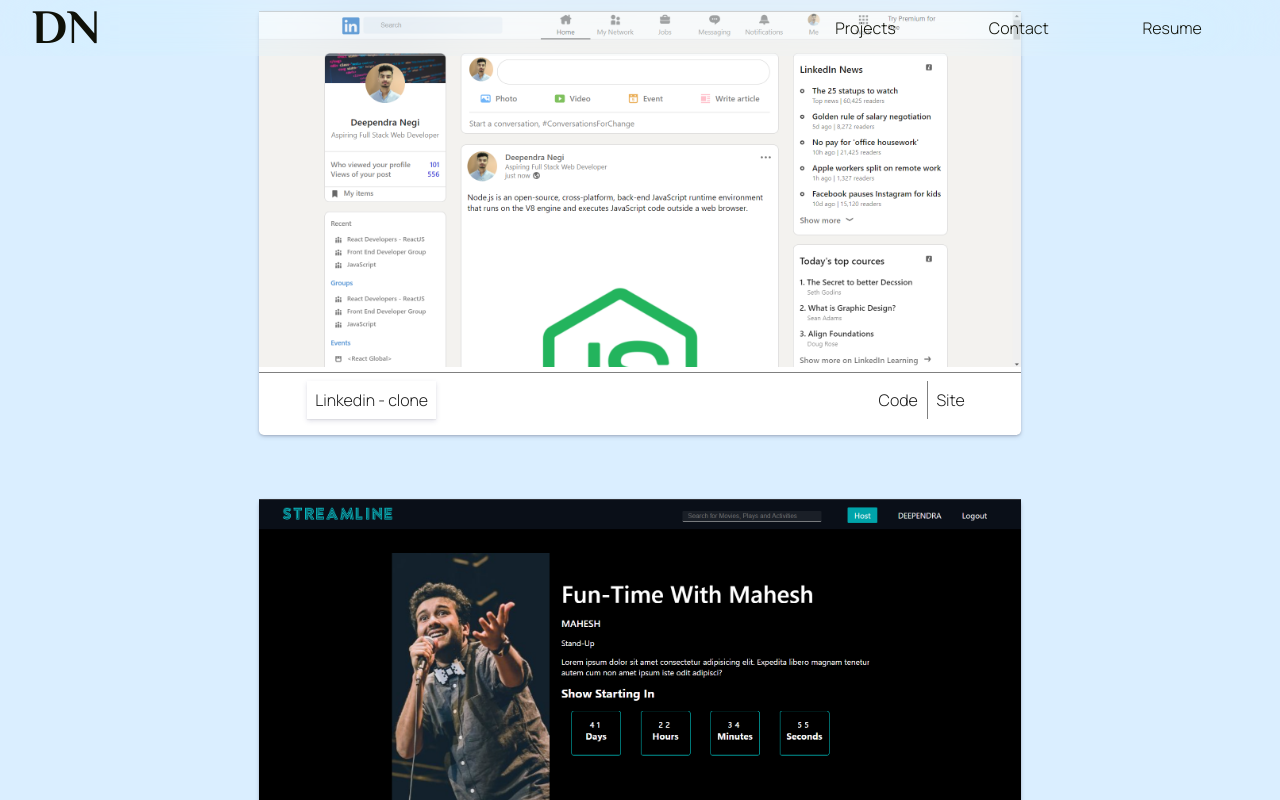
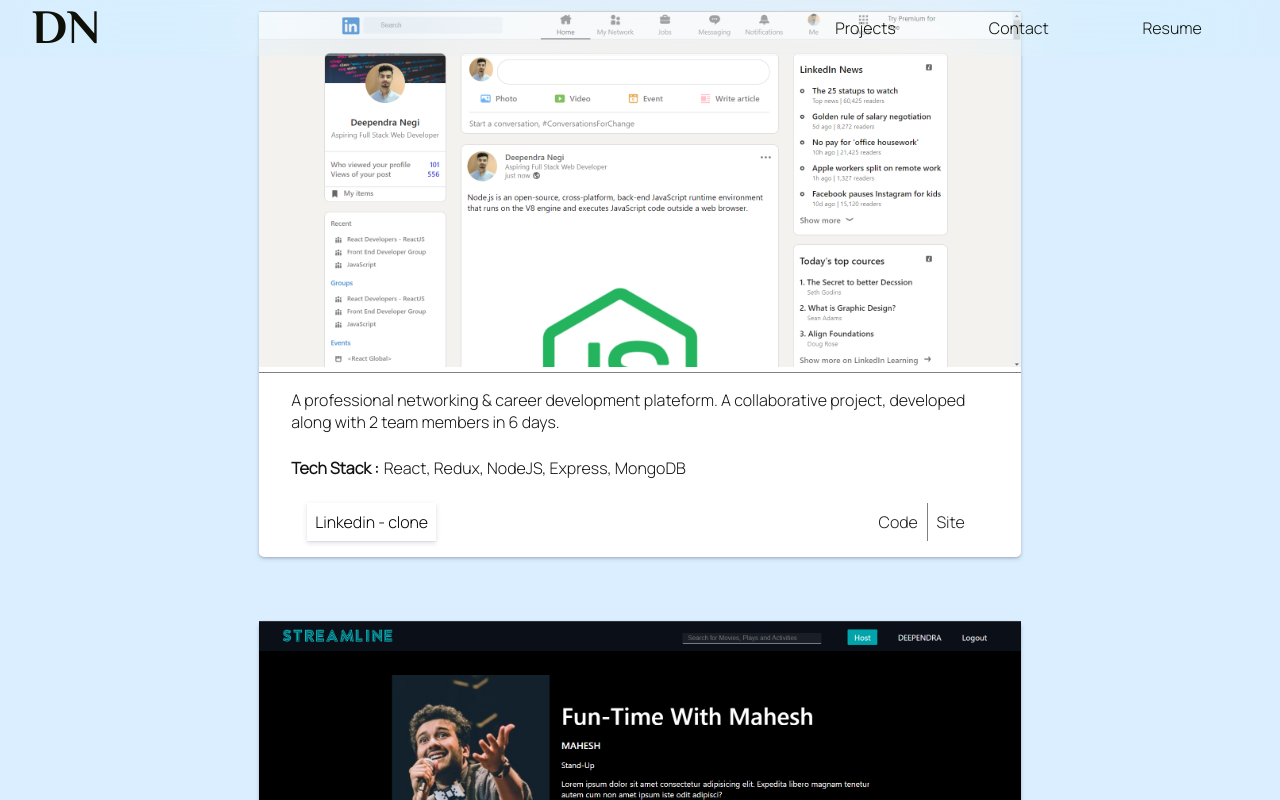
Before and after one commit to Deependra-Negi/portfolio, a React (Create React App) app: page / in a window 1280 px wide. Both pictures are taken after a click on the element "Linkedin - clone". Shown: the part 2318-3118 px from the top of the page. Built offline with nearby package versions, Linux system fonts and the light colour scheme.

Commit message:
added description section to each project

```diff
--- a/src/Components/Project.jsx
+++ b/src/Components/Project.jsx
@@ -1,8 +1,15 @@
-import React from 'react'
+import React,{useState} from 'react'
 import styled from 'styled-components'
 import {v4 as uuid} from 'uuid'
 
 export default function Project({ data }) {
+
+    const [aboutId, setAboutId] = useState("");
+
+    const handleShowAbout = (e) => {
+        setAboutId(e.target.id)
+        console.log({aboutId})
+    }
 
     return (
         <>
@@ -10,9 +17,14 @@
             <Cont key={uuid()}>
                 <ImgCont>
                         <img src={el.img} alt="" />
-                </ImgCont>
+                    </ImgCont>
+                        {el.id===aboutId ?
+                        <DetailData onClick={(e) => handleShowAbout(e)} >
+                            <div>{el.desc}</div>
+                            <div><p>Tech Stack : </p> <div>{el.stack}</div></div>
+                        </DetailData> : null}
                 <Name>
-                    <div className="name"><a href={el.url} target="_blank" rel="noopener noreferrer">{el.name}</a></div>
+                    <div className="name" id={el.id} onClick={(e) => handleShowAbout(e)}>{el.name}</div>
                     <div className="btn">
                         <Code><a href={el.gh} target="_blank" rel="noopener noreferrer">Code</a></Code>
                         <Site><a href={el.url} target="_blank" rel="noopener noreferrer">Site</a></Site>
@@ -33,7 +45,7 @@
     display: flex;
     flex-direction: column;
     box-shadow: rgba(50, 50, 93, 0.25) 0px 2px 5px -1px, rgba(0, 0, 0, 0.3) 0px 1px 3px -1px;
-    transition: transform 250ms;
+    transition: transform 450ms;
     :hover {
     transform: translateY(-2px);
     box-shadow: rgba(50, 50, 93, 0.25) 0px 2px 6px -1px, rgba(0, 0, 0, 0.3) 0px 2px 6px -1px;
@@ -51,7 +63,6 @@
     }
 `
 const ImgCont = styled.div`
-    cursor: pointer;
     align-self: center;
     max-width: 100%;
     border-bottom: 1px solid gray;
@@ -113,3 +124,24 @@
         background-image: linear-gradient(to right, #eeeeee,#fafafa,#f7f7f7, #fff);
     }
 `
+const DetailData = styled.div`
+    background-color: white;
+    color: #141414;
+    padding: 1rem 2rem;
+    transition: 1s ease-in-out;
+    div>p{
+        font-weight: bold;
+    }
+    div:last-child{
+        display: flex;
+        margin-top: 1.5rem;
+        div{
+            margin-top: -0rem;
+            padding-left: 0.3rem;
+        }
+    }
+    :hover{
+        color: #fff8f8;
+        background-image: linear-gradient(#1b1b1b, #171717, #141414, #111111, #000000);
+    }
+`
--- a/src/Components/Projects.jsx
+++ b/src/Components/Projects.jsx
@@ -6,11 +6,11 @@
 export default function Projects() {
 
     const projectData = [
-        { id: "1", name: "Linkedin - clone", img: "linkedin-project.png", gh:"https://github.com/Deependra-Negi/LinkedIn-project", url:"https://linkedin-clone-sigma.vercel.app/" },
-        { id: "1", name: "Streamline (Hackathon)", img: "streamline.png", gh:"https://github.com/Deependra-Negi/HighDash_Hackathon-/", url:"https://streamline-acp24.vercel.app/" },
-        { id: "1", name: "Orbitz.com - clone", img: "orbitz1.png", gh:"https://github.com/Deependra-Negi/orbitz-clone", url:"https://orbitz.netlify.app/" },
-        { id: "2", name: "Angel.co - clone", img: "angel1.png", gh:"https://github.com/Deependra-Negi/project-angel", url:"https://angellist.netlify.app/" },
-        { id: "3", name: "Internshala - clone", img: "internshala2.png", gh:"https://github.com/Deependra-Negi/internshala_project", url:"https://pulkit0111.github.io/internshala_project/" }
+        { id: "1", name: "Linkedin - clone", img: "linkedin-project.png", gh:"https://github.com/Deependra-Negi/LinkedIn-project", url:"https://linkedin-clone-sigma.vercel.app/", desc: "A professional networking & career development plateform. A collaborative project, developed along with 2 team members in 6 days.", stack:"React, Redux, NodeJS, Express, MongoDB"},
+        { id: "2", name: "Streamline (Hackathon)", img: "streamline.png", gh:"https://github.com/Deependra-Negi/HighDash_Hackathon-/", url:"https://streamline-acp24.vercel.app/", desc: "A live show hosting and streaming platform. A 48 hours hackathon, organized by Masai School. Developed the project along with 3 team members. Secured 1st position.", stack:"React, Redux, NodeJS, Express, MongoDB"},
+        { id: "3", name: "Orbitz.com - clone", img: "orbitz1.png", gh:"https://github.com/Deependra-Negi/orbitz-clone", url:"https://orbitz.netlify.app/", desc: "A travel fare aggregator website, used for booking hotel rooms. A collaborative project, developed along with 3 team members in 6 days.", stack:"React, Redux, MaterialUI, Styled-Components"},
+        { id: "4", name: "Angel.co - clone", img: "angel1.png", gh:"https://github.com/Deependra-Negi/project-angel", url:"https://angellist.netlify.app/", desc: "Website for startups to hire, and job-seekers looking to work at startups. A collaborative project, developed along with 3 team members in 6 days.", stack:"React, Redux, MaterialUI, Styled-Components"},
+        { id: "5", name: "Internshala - clone", img: "internshala2.png", gh:"https://github.com/Deependra-Negi/internshala_project", url:"https://pulkit0111.github.io/internshala_project/", desc: "An online internship and training platform. A collaborative project, developed along with 3 team members in 10 days.", stack:"HTML, CSS, JavaScript"}
     ];
 
     return (
--- a/src/Components/Skill.jsx
+++ b/src/Components/Skill.jsx
@@ -26,9 +26,9 @@
     display: flex;
     flex-direction: column;
     box-shadow: rgba(50, 50, 93, 0.25) 0px 2px 5px -1px, rgba(0, 0, 0, 0.3) 0px 1px 3px -1px;
-    transition: transform 250ms;
+    transition: transform 450ms;
     :hover {
-    transform: translateY(-10px);
+    transform: translateY(-7px);
     }
     @media (max-width: 500px) {
         margin: 1rem;
```
